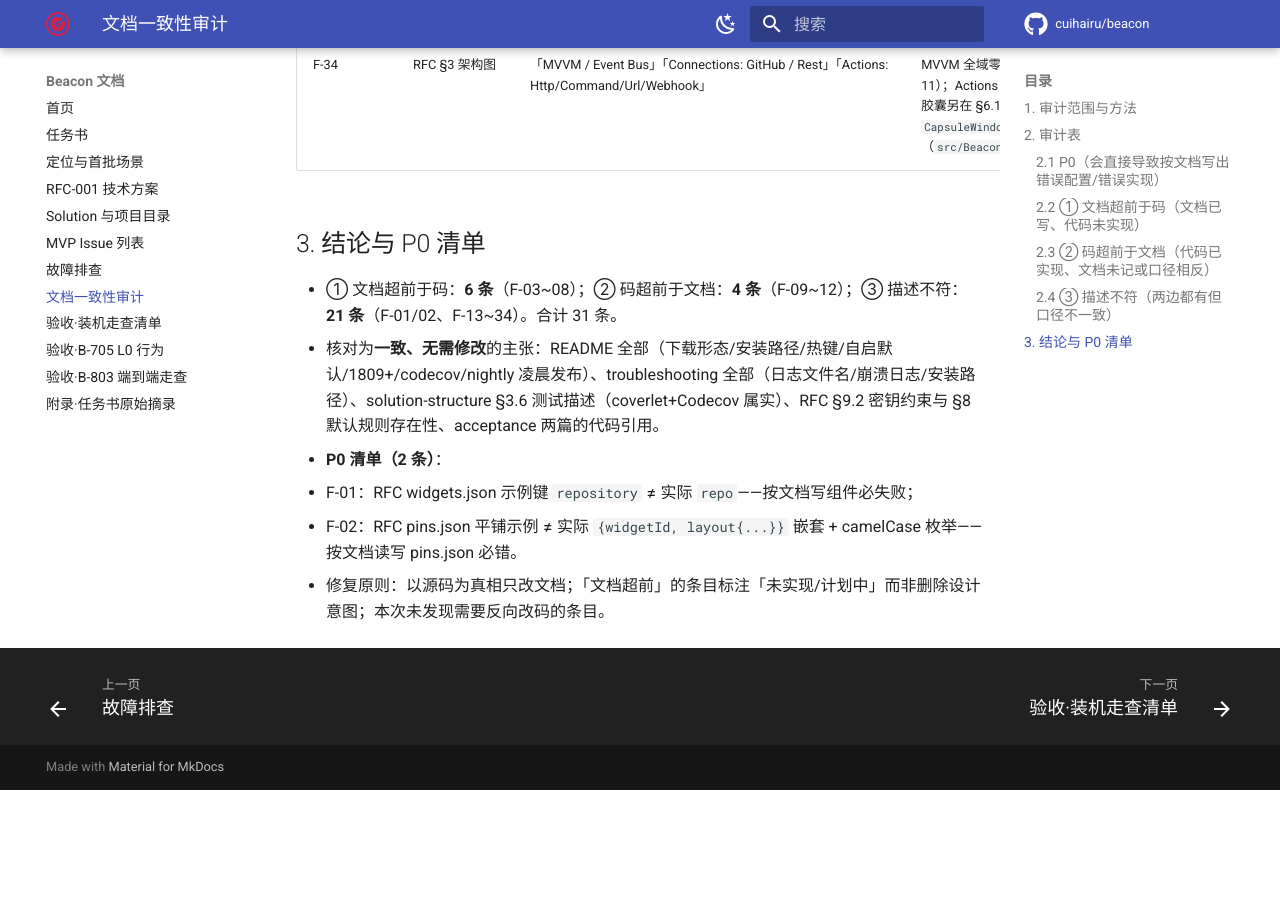
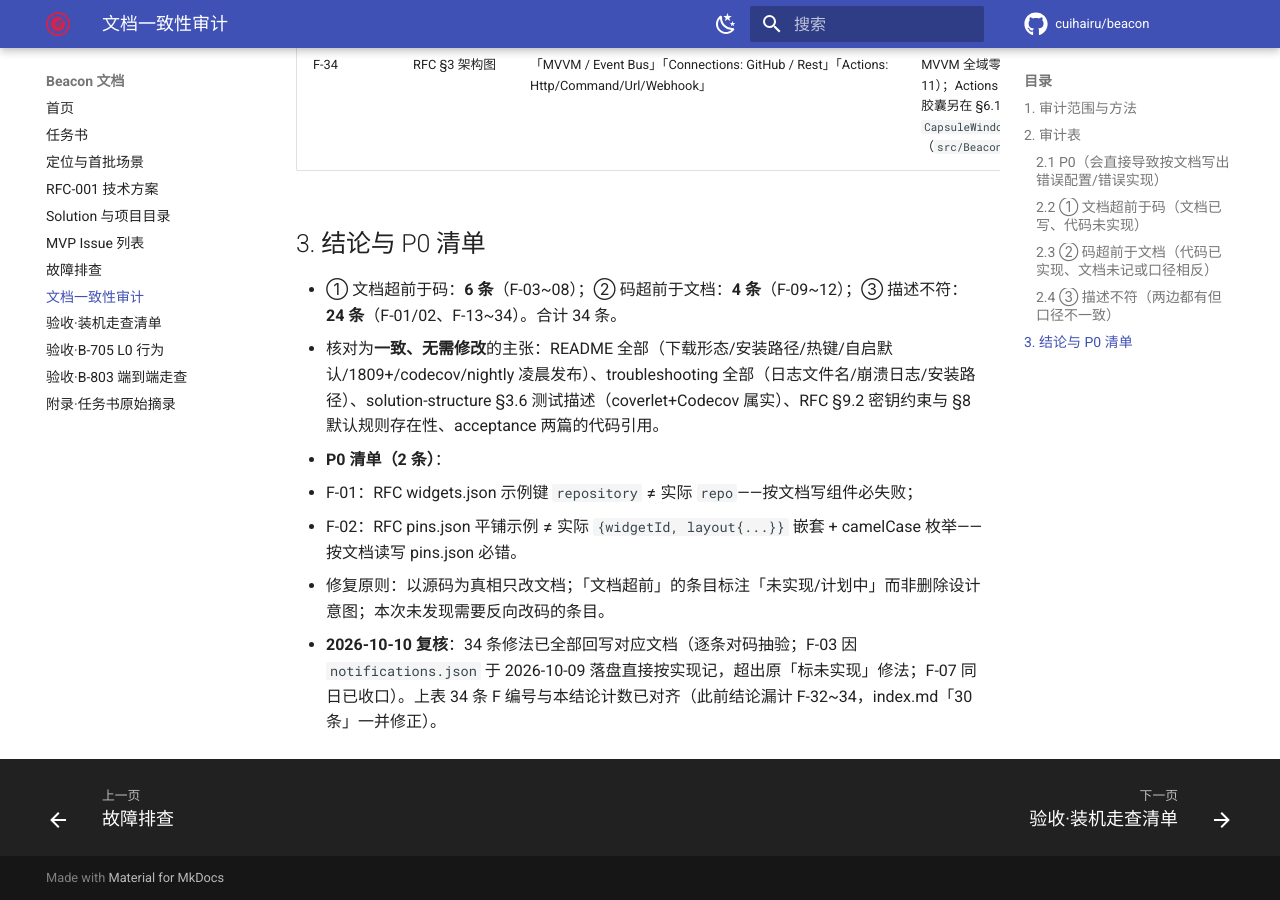
Before and after one commit to cuihairu/beacon, an MkDocs documentation site: the page built from docs/审计-文档一致性.md, in a window 1280 px wide and 900 px high, scrolled down 5208 px. Built offline with MkDocs 1.6.1 and Material for MkDocs 9.7.7, drawn with Linux system fonts in a browser that asks for light colours; comment, search, counter and statistics services are not loaded; before the commit the page ends 5998 px from its top, so only the background shows below that.

Commit message:
docs: align audit count with finding table

```diff
--- a/docs/审计-文档一致性.md
+++ b/docs/审计-文档一致性.md
@@ -68,9 +68,10 @@
 
 ## 3. 结论与 P0 清单
 
-- ① 文档超前于码：**6 条**（F-03~08）；② 码超前于文档：**4 条**（F-09~12）；③ 描述不符：**21 条**（F-01/02、F-13~34）。合计 31 条。
+- ① 文档超前于码：**6 条**（F-03~08）；② 码超前于文档：**4 条**（F-09~12）；③ 描述不符：**24 条**（F-01/02、F-13~34）。合计 34 条。
 - 核对为**一致、无需修改**的主张：README 全部（下载形态/安装路径/热键/自启默认/1809+/codecov/nightly 凌晨发布）、troubleshooting 全部（日志文件名/崩溃日志/安装路径）、solution-structure §3.6 测试描述（coverlet+Codecov 属实）、RFC §9.2 密钥约束与 §8 默认规则存在性、acceptance 两篇的代码引用。
 - **P0 清单（2 条）**：
   - F-01：RFC widgets.json 示例键 `repository` ≠ 实际 `repo`——按文档写组件必失败；
   - F-02：RFC pins.json 平铺示例 ≠ 实际 `{widgetId, layout{...}}` 嵌套 + camelCase 枚举——按文档读写 pins.json 必错。
 - 修复原则：以源码为真相只改文档；「文档超前」的条目标注「未实现/计划中」而非删除设计意图；本次未发现需要反向改码的条目。
+- **2026-10-10 复核**：34 条修法已全部回写对应文档（逐条对码抽验；F-03 因 `notifications.json` 于 2026-10-09 落盘直接按实现记，超出原「标未实现」修法；F-07 同日已收口）。上表 34 条 F 编号与本结论计数已对齐（此前结论漏计 F-32~34，index.md「30 条」一并修正）。
```
Also changed, not shown: docs/index.md (+1 -1 lines).
